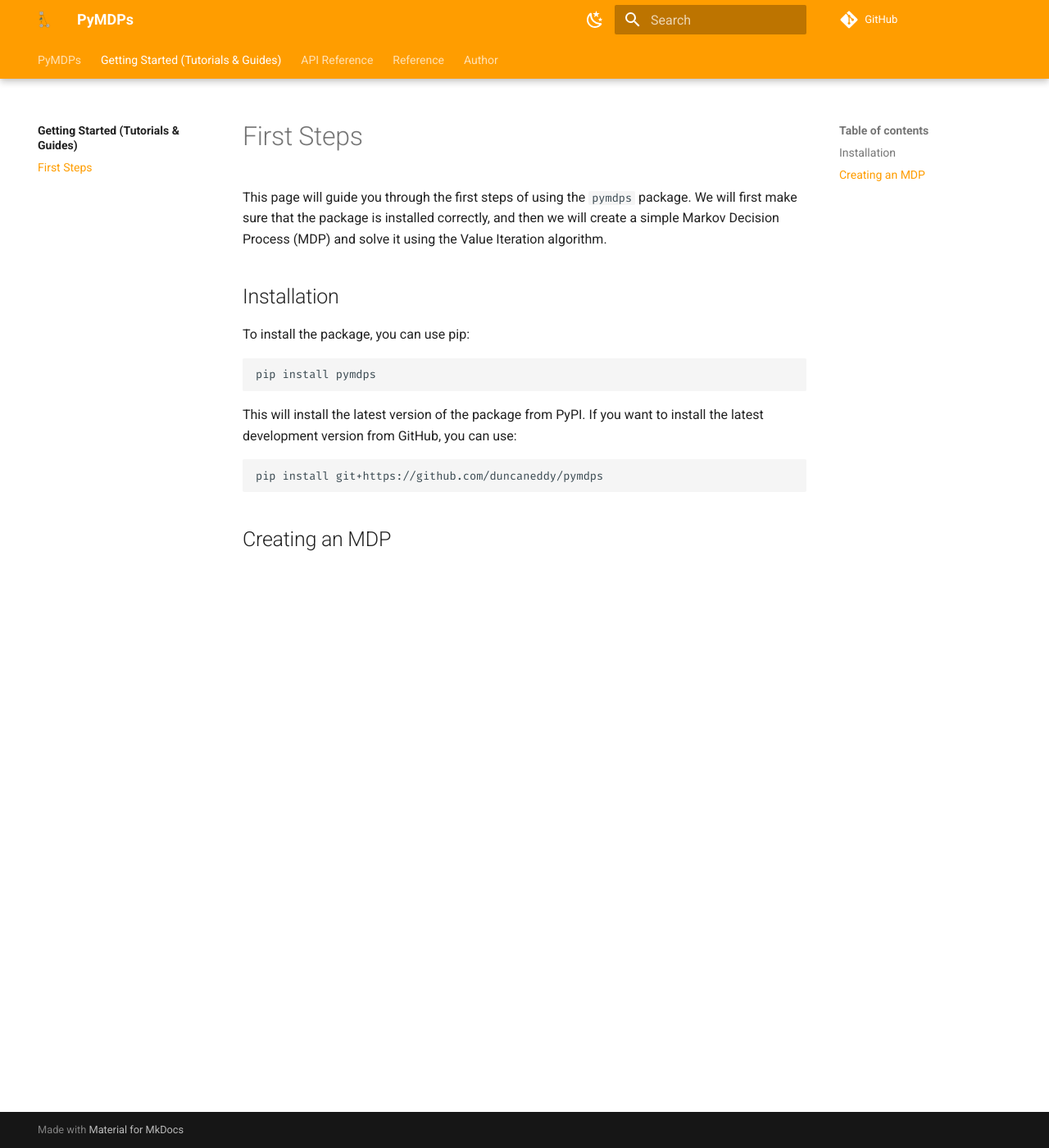
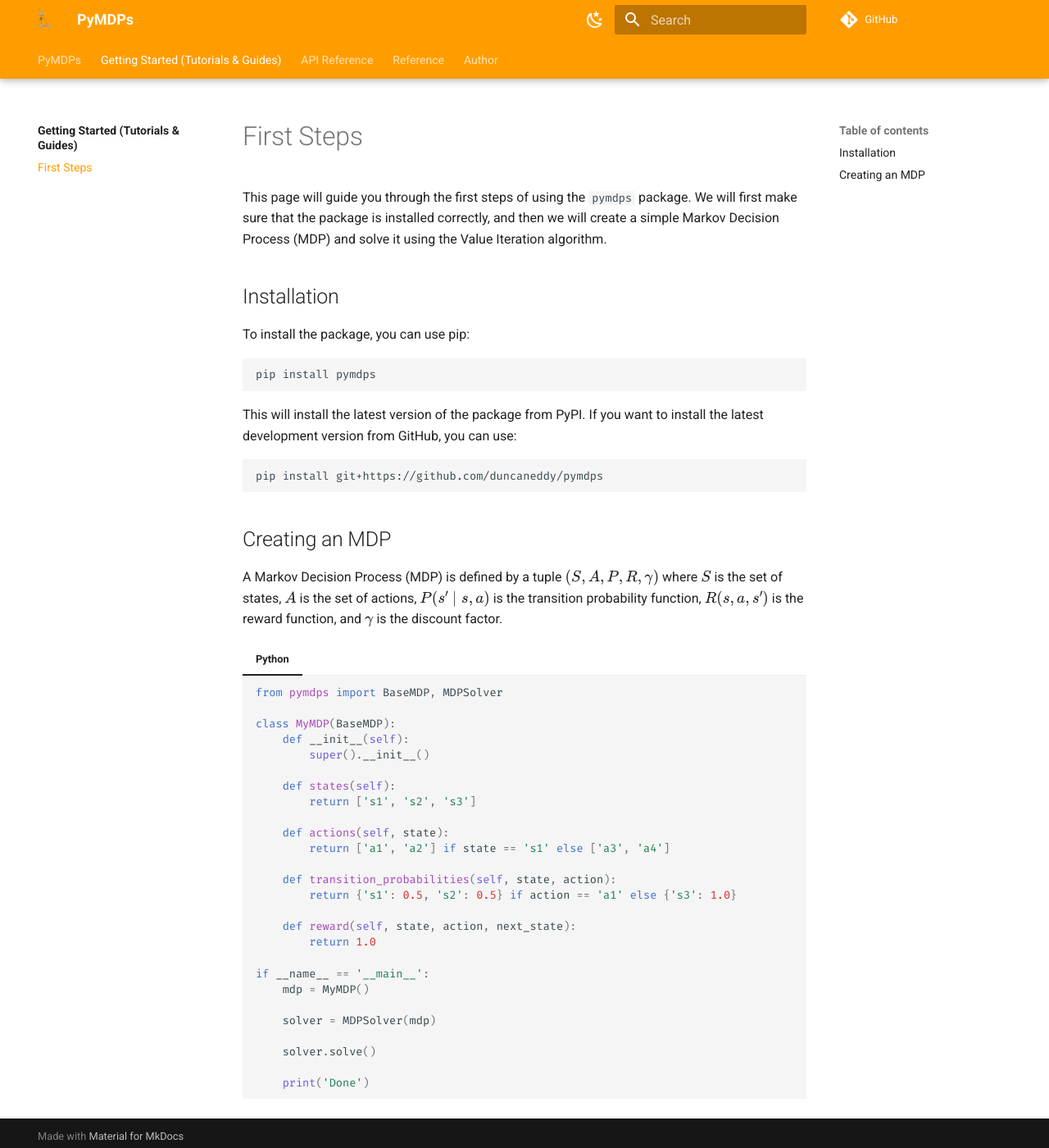
Before and after one commit to duncaneddy/pymdps, an MkDocs documentation site: the page built from docs/pages/getting_started/first_steps.md, in a window 1280 px wide and 1400 px high. Shown: the whole window at 82% size. Built offline with MkDocs 1.6.1 and Material for MkDocs 9.7.7, drawn with Linux system fonts in a browser that asks for light colours; a script that is not in the unit is left out; comment, search, counter and statistics services are not loaded.

````diff
--- a/docs/mkdocs.yml
+++ b/docs/mkdocs.yml
@@ -56,10 +56,27 @@ markdown_extensions:
   - admonition
   - footnotes
   - tables
-  -   toc:
-          permalink: true
-          toc_depth: 3
-
+  - toc:
+      permalink: true
+  - pymdownx.critic
+  - pymdownx.caret
+  - pymdownx.keys
+  - pymdownx.mark
+  - pymdownx.tilde
+  - pymdownx.details
+  - pymdownx.inlinehilite
+  - pymdownx.snippets
+  - pymdownx.superfences
+  - pymdownx.highlight:
+      anchor_linenums: true
+  - pymdownx.tabbed:
+      alternate_style: true
+  - pymdownx.arithmatex:
+      generic: true
+  - pymdownx.tasklist:
+      custom_checkbox: true
+  - attr_list
+  - md_in_html
 nav:
   - PyMDPs: index.md
   - Getting Started (Tutorials & Guides):
--- a/docs/pages/getting_started/first_steps.md
+++ b/docs/pages/getting_started/first_steps.md
@@ -18,11 +18,11 @@ pip install git+https://github.com/duncaneddy/pymdps
 
 ## Creating an MDP
 
-<!-- A Markov Decision Process (MDP) is defined by a tuple $(S, A, P, R, \gamma)$
-where $S$ is the set of states, $A$ is the set of actions, $P(s' \mid s, a)$ is the transition probability function, $$R(s, a, s')$$ is the reward function, and $$\gamma$$ is the discount factor. -->
+A Markov Decision Process (MDP) is defined by a tuple $(S, A, P, R, \gamma)$
+where $S$ is the set of states, $A$ is the set of actions, $P(s' \mid s, a)$ is the transition probability function, $R(s, a, s')$ is the reward function, and $\gamma$ is the discount factor.
 
-<!-- === "Python"
+=== "Python"
 
     ``` python
-    --8<-- "../examples/gridworld.py"
-    ``` -->
+    --8<-- "./examples/gridworld.py"
+    ```
````
Also changed, not shown: docs/pages/about/index.md (deleted, +0 -1 lines).
